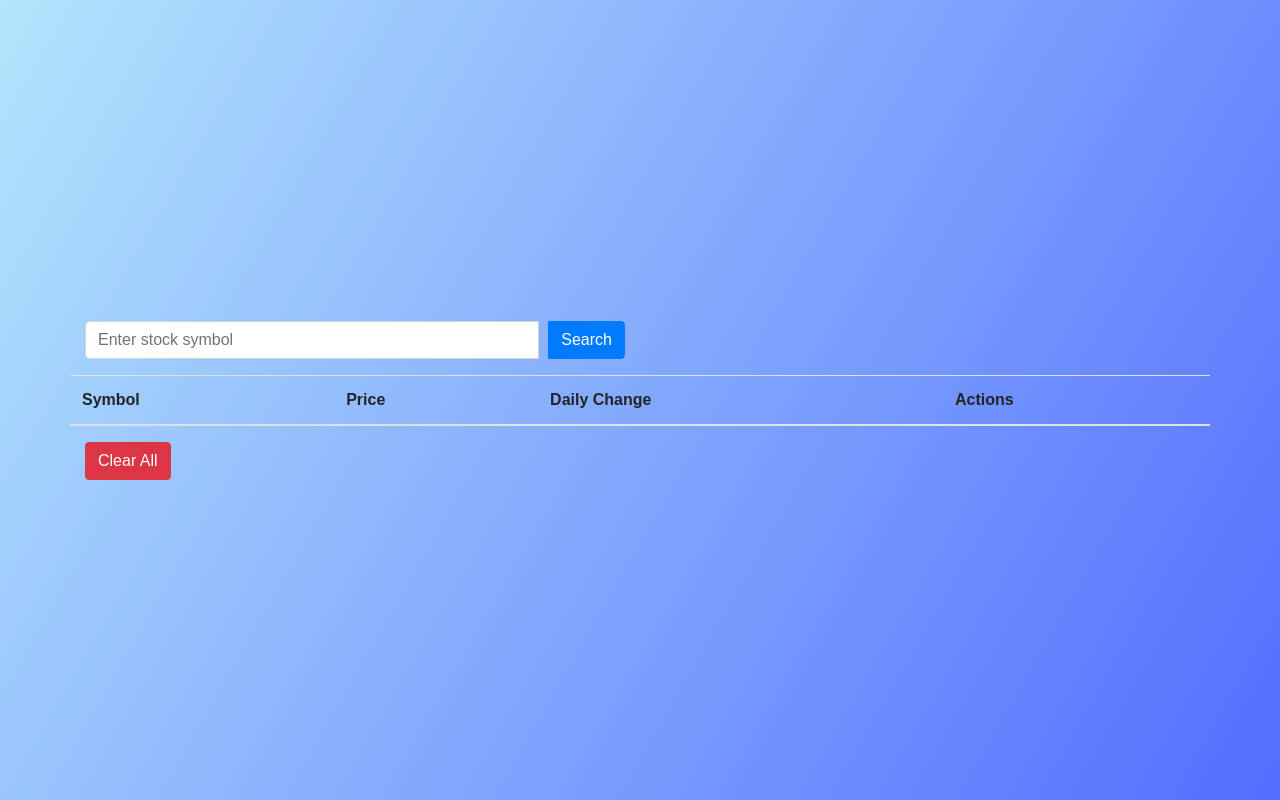
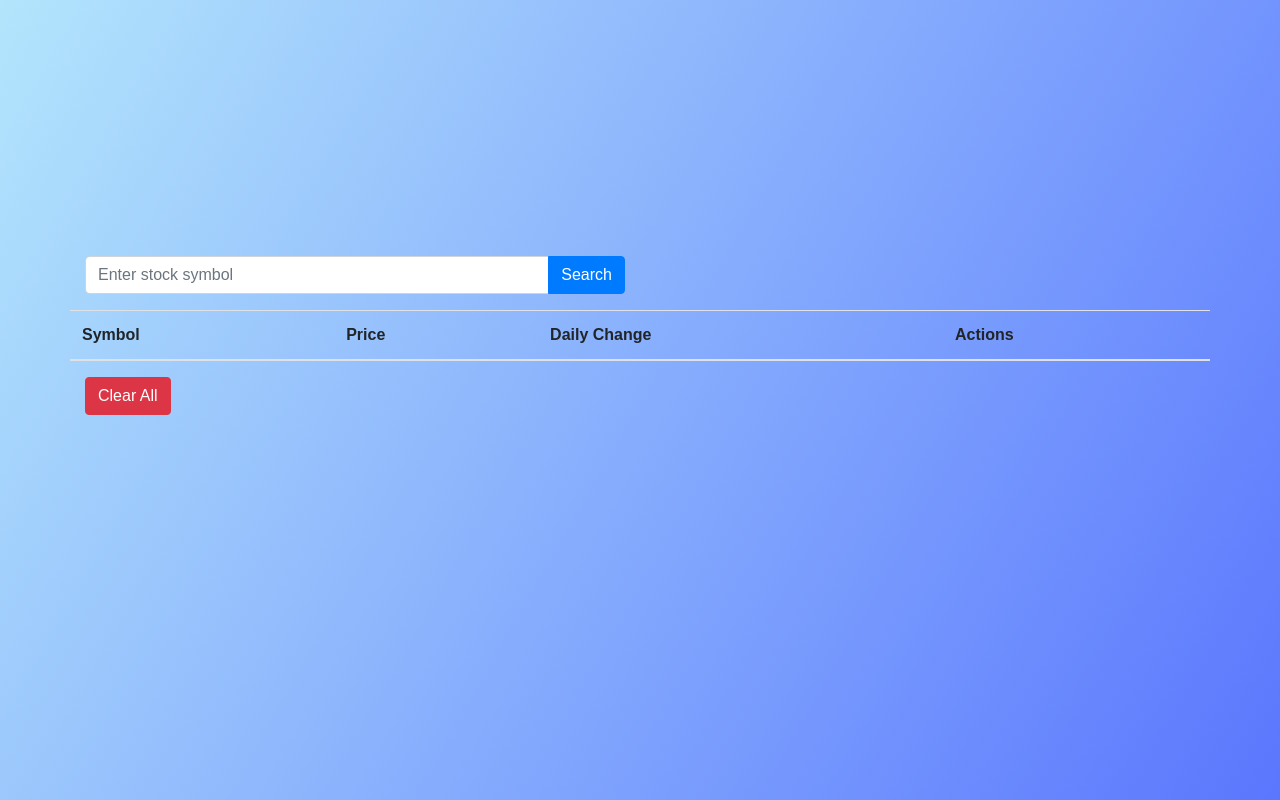
Before and after one commit to Tzachibenyair/stockInfo, a website: page stocktable.html in a window 1280 px wide. Shown: the top 800 px of the page. Drawn offline with nearby package versions, Linux system fonts and the light colour scheme.

Commit message:
Add files via upload

```diff
--- a/myFirstServer.js
+++ b/myFirstServer.js
@@ -17,7 +17,7 @@ const User = require('./models/users');
 
 
 app.get('/', (req, res) => {
-    res.send("Welcome to your server")
+    res.sendFile(path.join(__dirname + '/signin.html'));
 })
 
 app.get('/signin', function (req, res) {
--- a/stocktable.html
+++ b/stocktable.html
@@ -3,7 +3,7 @@
 
 <head>
     <link rel="stylesheet" href="https://stackpath.bootstrapcdn.com/bootstrap/4.5.0/css/bootstrap.min.css">
-    <link rel="stylesheet" href="style3.css">
+    <link rel="stylesheet" href="style2.css">
     <!-- Head section content -->
 </head>
 <script src="https://code.jquery.com/jquery-3.6.0.min.js"></script>
--- a/style.css
+++ b/style.css
@@ -10,7 +10,6 @@ body {
     /* Center vertically */
     height: 100vh;
     overflow: auto;
-    cursor: none;
 }
 
 .center h1 {
--- a/style2.css
+++ b/style2.css
@@ -9,7 +9,6 @@ body{
     align-items: center; /* Center vertically */
     height: 100vh;
     overflow: auto;
-    cursor:none;
     margin-top: 20%;
 }
 
```
